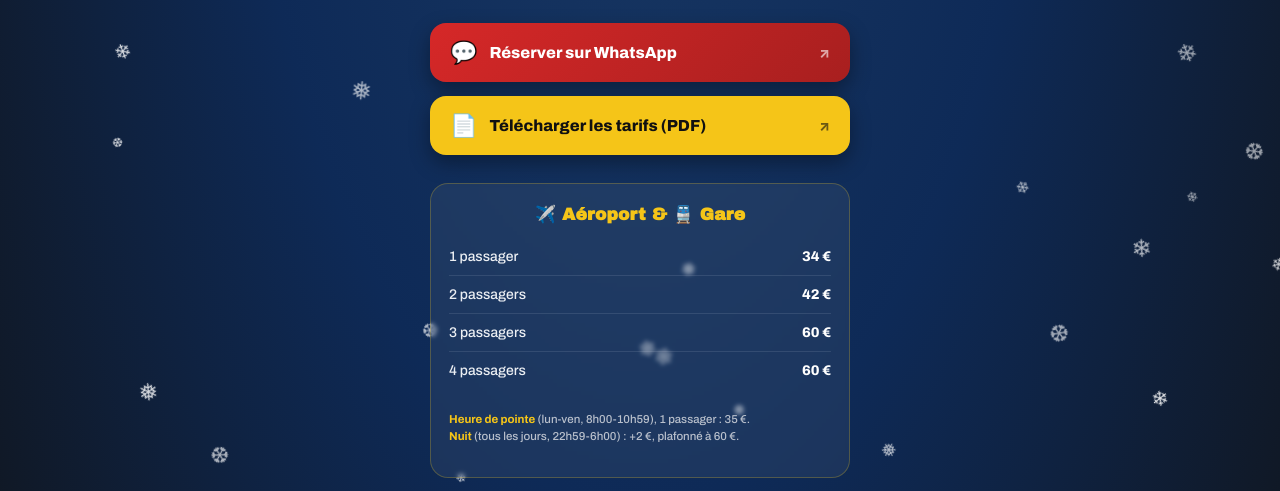
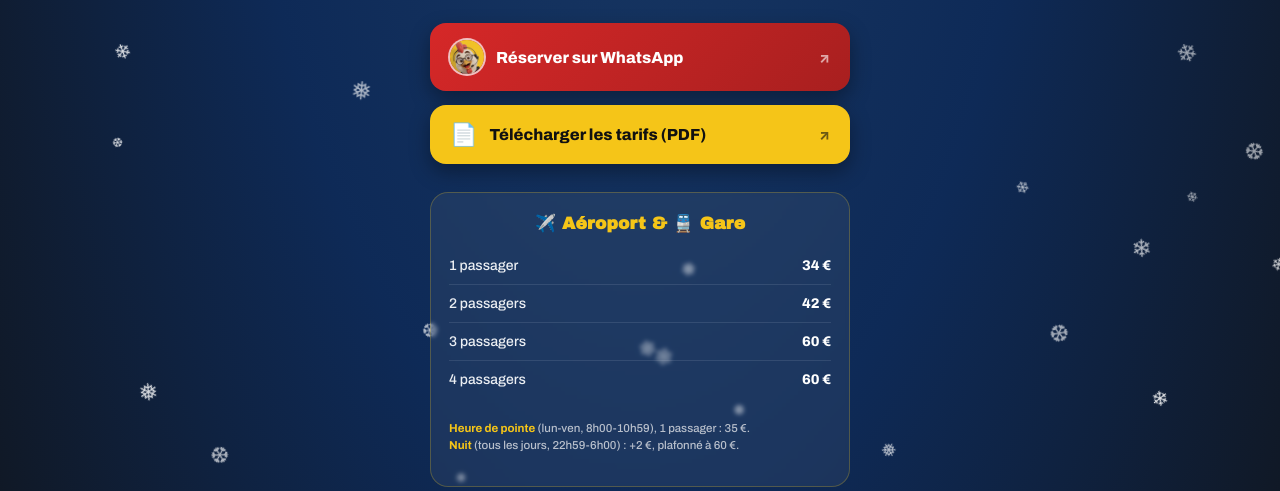
Before and after one commit to gregory2023/poulet-links, a plain HTML site: page index.html in a window 1280 px wide. Shown: the part 303-794 px from the top of the page. Drawn offline with nearby package versions, Linux system fonts and the light colour scheme.

Commit message:
Ajoute l'avatar Poulet au bouton de réservation

```diff
--- a/index.html
+++ b/index.html
@@ -140,6 +140,14 @@
   }
   .btn.gold:hover{filter:brightness(1.05);}
   .btn .icon{font-size:22px;flex:0 0 auto;}
+  .btn .icon-avatar{
+    width:34px;
+    height:34px;
+    border-radius:50%;
+    object-fit:cover;
+    flex:0 0 auto;
+    box-shadow:0 0 0 2px rgba(255,255,255,.7);
+  }
   .btn .label{flex:1;}
   .btn .arrow{opacity:.6;font-size:14px;}
 
@@ -211,7 +219,7 @@
 
   <div class="cta">
     <a class="btn primary" href="https://wa.me/34643637870?text=Bonjour%20Poulet%20%F0%9F%8E%84%2C%20je%20voudrais%20r%C3%A9server%20un%20trajet" target="_blank" rel="noopener">
-      <span class="icon">💬</span>
+      <img class="icon-avatar" src="reserva-icon.jpg" alt="Poulet">
       <span class="label">Réserver sur WhatsApp</span>
       <span class="arrow">↗</span>
     </a>
```
